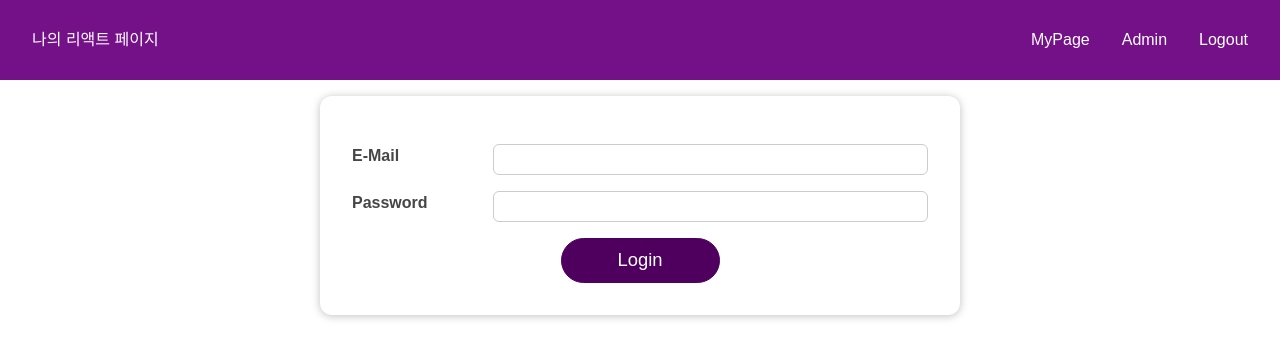
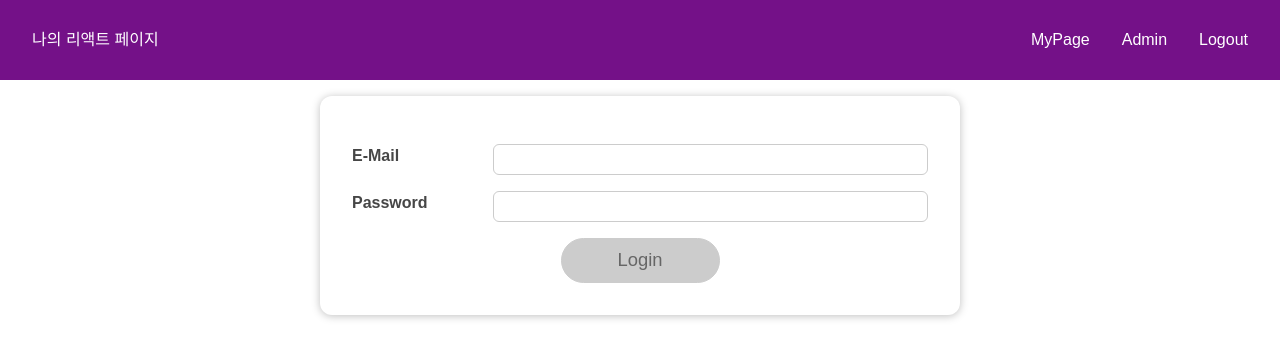
Before and after one commit to ThoI-i/react-study202501, a React (Vite) app: page / in a window 1280 px wide. Shown: the top 358 px of the page. Built offline with nearby package versions, Linux system fonts and the light colour scheme.

Commit message:
250207 12:35 # 6-1-1-B. side effect ID/PW 검증 PASS → 버튼 ON

```diff
--- a/src/components/SideEffect/Login.jsx
+++ b/src/components/SideEffect/Login.jsx
@@ -17,16 +17,25 @@ const Login = () => {
   // 패스워드를 잘 썻는지 여부
   const [passwordIsValid, setPasswordIsValid] = useState(null);
 
-  // 패스워드를 잘 썻는지 여부
+  // 로그인 버튼을 열어줄지에 대한 여부
+  const [formIsValid, setFormIsVaild] = useState(false);
 
   // 이메일 값 저장 및 검증
   const handleEmail = (e) => {
     setEnteredEmail(e.target.value);
+
+    setFormIsVaild(
+      e.target.value.includes('@') && enteredPassword.trim().length > 6
+    );
   };
 
   // 패스워드 값 저장 및 검증
   const handlePassword = (e) => {
     setEnteredPassword(e.target.value);
+
+    setFormIsVaild(
+      enteredEmail.includes('@') && e.target.value.trim().length > 6
+    );
   };
 
   // 이메일 검증
@@ -67,7 +76,9 @@ const Login = () => {
         <div className={styles.actions}>
           <Button
             type='submit'
-            className={styles.btn}>
+            className={styles.btn}
+            disabled={!formIsValid}
+          >
             Login
           </Button>
         </div>
```
